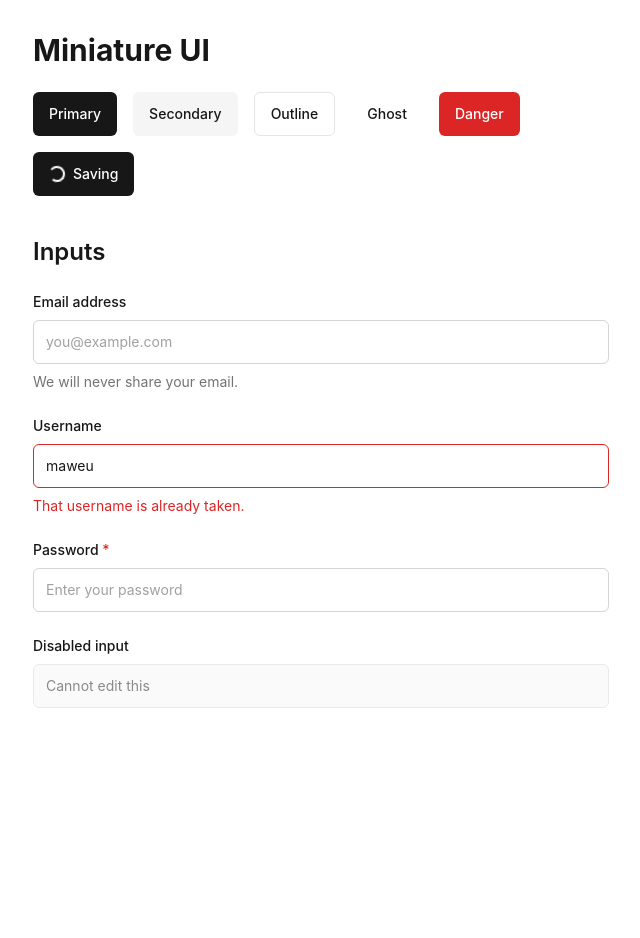
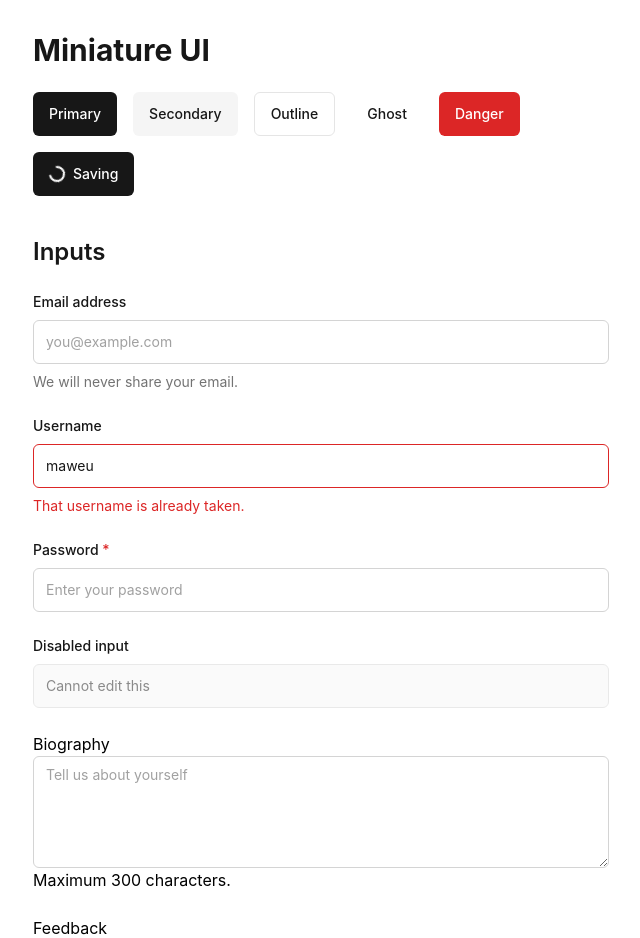
Before and after one commit to MaweuPaul/Miniature-UI, a React (Vite) app: page / in a window 1280 px wide. Shown: the top 938 px of the page, without its empty margins (319-959 px from the left). Before the commit the page ends 800 px from the top, so only its background shows below. Built offline with nearby package versions, Linux system fonts and the light colour scheme.

Commit message:
feat: add Textarea component and integrate it into App component

```diff
--- a/src/App.tsx
+++ b/src/App.tsx
@@ -1,4 +1,4 @@
-import { Button, Input } from './index';
+import { Button, Input, Textarea } from './index';
 
 function App() {
   return (
@@ -54,6 +54,20 @@ function App() {
             defaultValue="Cannot edit this"
             disabled
           />
+          <Textarea
+            label="Biography"
+            placeholder="Tell us about yourself"
+            description="Maximum 300 characters."
+            maxLength={300}
+          />
+
+          <Textarea
+            label="Feedback"
+            defaultValue="The application..."
+            error="Feedback must contain at least 20 characters."
+          />
+
+          <Textarea label="Notes" textareasize="large" disabled />
         </section>
       </div>
     </main>
--- /dev/null
+++ b/src/components/textarea/textarea.tsx
@@ -0,0 +1,64 @@
+import { useId, type ComponentPropsWithoutRef } from 'react';
+
+export type TextareaSize = 'small' | 'medium' | 'large';
+
+export type TextAreaProps = ComponentPropsWithoutRef<'textarea'> & {
+  label: string;
+  textareasize?: TextareaSize;
+  description?: string;
+  error?: string;
+};
+
+const sizeClasses: Record<TextareaSize, string> = {
+  small: ' min-h-20  py-2  text-sm px-3',
+  medium: ' min-h-28 py-2 text-sm px-3',
+  large: ' min-h-36 , py-3 ,px-4 text-base',
+};
+
+export function Textarea({
+  label,
+  textareasize = 'medium',
+  description,
+  error,
+  id: providedId,
+  className = '',
+  required,
+  ...textareaProps
+}: TextAreaProps) {
+  const generatedId = useId();
+  const id = providedId ?? generatedId;
+
+  const message = error ?? description;
+  const messageId = `${id}-message`;
+
+  const baseClasses =
+    'block w-full resize-y rounded-md border border-neutral-300 bg-white text-neutral-900 placeholder:text-neutral-400 transition-colors focus-visible:border-neutral-900 focus-visible:outline-none focus-visible:ring-2 focus-visible:ring-neutral-300 disabled:cursor-not-allowed disabled:bg-neutral-100 disabled:opacity-50';
+
+  const errorClasses =
+    'border-red-600 focus-visible:border-red-600 focus-visible:ring-red-200';
+
+  const classes = [
+    baseClasses,
+    sizeClasses[textareasize],
+    error && errorClasses,
+    className,
+  ]
+    .filter(Boolean)
+    .join(' ');
+  return (
+    <div>
+      <label htmlFor={id}>{label}</label>
+
+      <textarea
+        id={id}
+        className={classes}
+        required={required}
+        aria-invalid={error ? true : undefined}
+        aria-describedby={message ? messageId : undefined}
+        {...textareaProps}
+      />
+
+      {message && <p id={messageId}>{message}</p>}
+    </div>
+  );
+}
--- a/src/index.ts
+++ b/src/index.ts
@@ -10,3 +10,9 @@ export {
   type InputProps,
   type InputSize,
 } from "./components/Input/input";
+
+export {
+  Textarea,
+  type TextAreaProps,
+  type TextareaSize,
+} from "./components/textarea/textarea"
```
